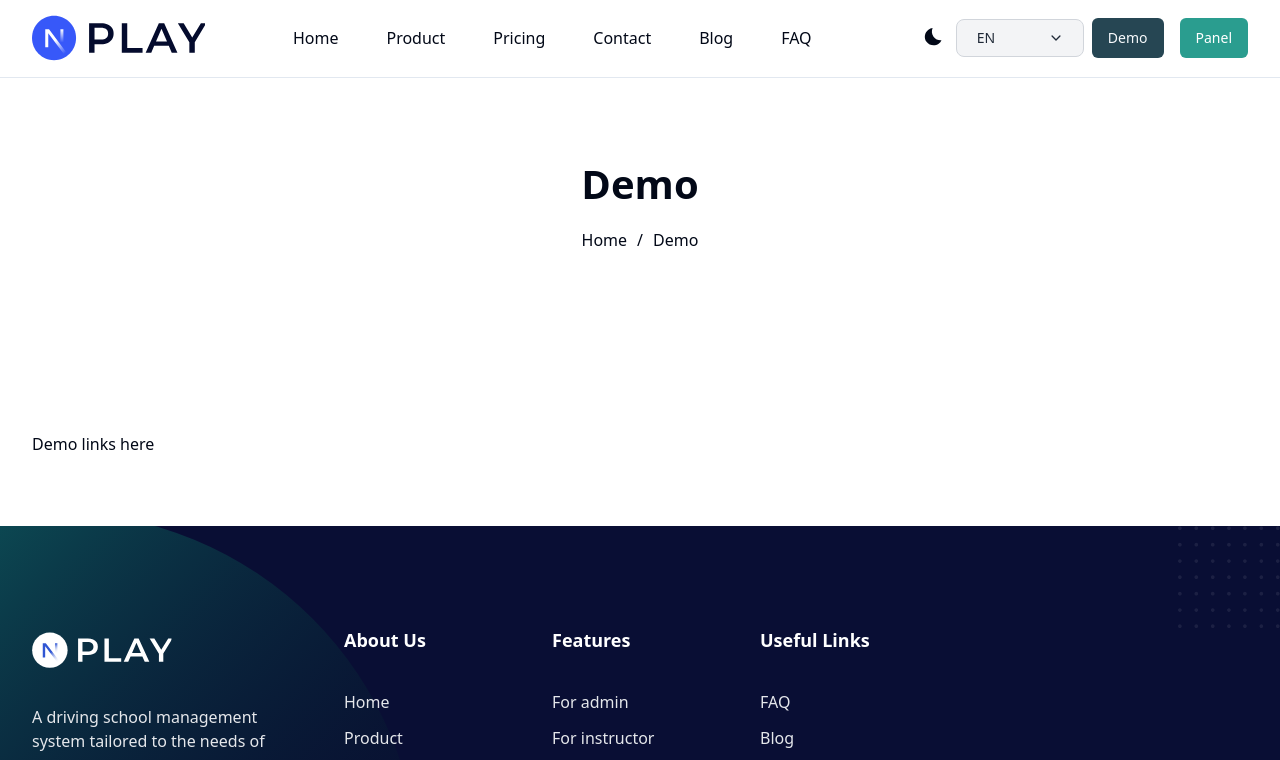
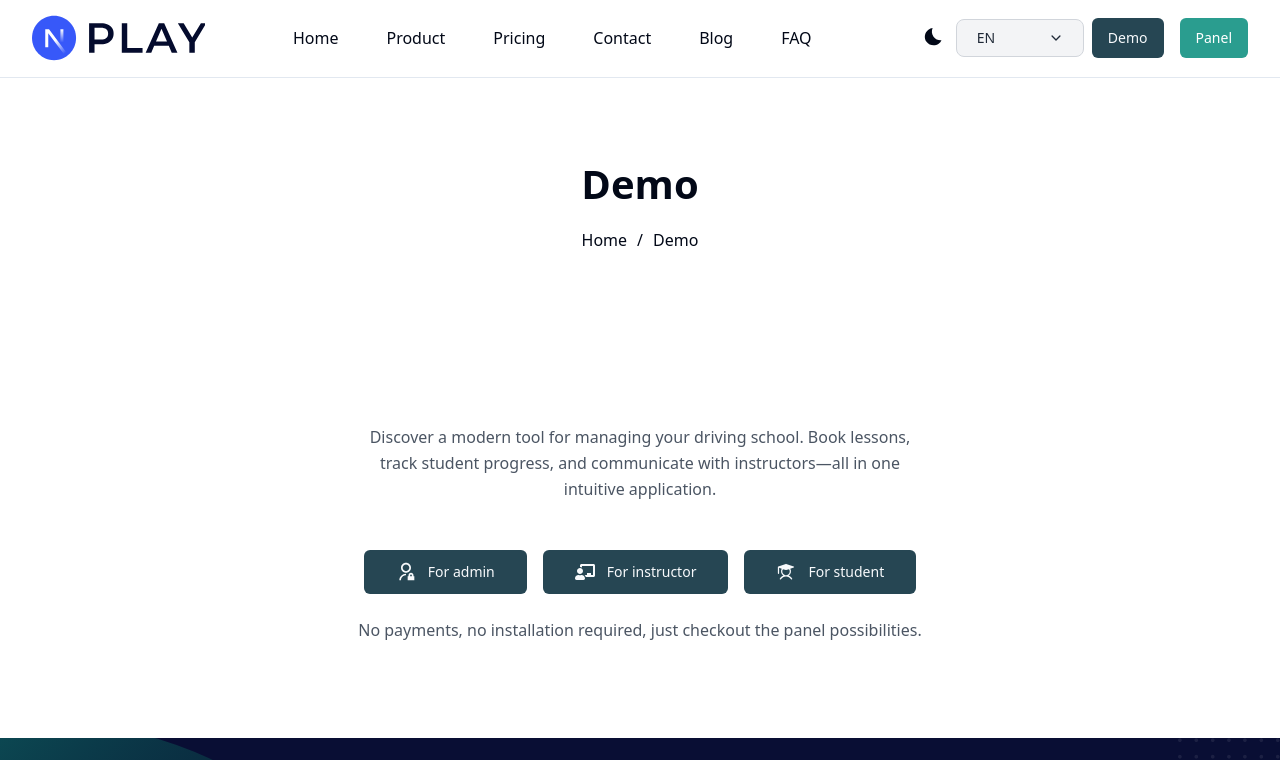
Before and after one commit to Jeden1102/osk, a Next.js app: page /en/demo in a window 1280 px wide. Shown: the top 760 px of the page. Built offline with nearby package versions, Linux system fonts and the light colour scheme.

Commit message:
master. Pricing page + demo page created.

```diff
--- a/content/en.json
+++ b/content/en.json
@@ -248,6 +248,7 @@
     "title": "Product"
   },
   "Demo": {
-    "title": "Demo"
+    "title": "Demo",
+    "legal": "No payments, no installation required, just checkout the panel possibilities."
   }
 }
--- a/content/pl.json
+++ b/content/pl.json
@@ -247,6 +247,7 @@
     "title": "Produkt"
   },
   "Demo": {
-    "title": "Wersja demonstracyjna"
+    "title": "Wersja demonstracyjna",
+    "legal": "Sprawdz wersje demo, bez platnosci, instalacji."
   }
 }
--- a/src/app/[locale]/demo/page.tsx
+++ b/src/app/[locale]/demo/page.tsx
@@ -1,8 +1,12 @@
 import Breadcrumb from "@/components/Common/Breadcrumb";
-import TextBlock from "@/components/TextBlock";
 import { Metadata } from "next";
 import { useTranslations } from "next-intl";
 import { getTranslations } from "next-intl/server";
+import { PiStudentFill } from "react-icons/pi";
+import { FaChalkboardTeacher } from "react-icons/fa";
+import { RiAdminLine } from "react-icons/ri";
+import { Button } from "@/components/ui/button";
+import { Link } from "@/navigation";
 
 interface Params {
   locale: string;
@@ -26,7 +30,49 @@ const DemoPage = ({ params }: any) => {
   return (
     <>
       <Breadcrumb pageName={t("Demo.title")} />
-      <TextBlock>Demo links here</TextBlock>
+      <section className="py-10 bg-white sm:py-16 lg:py-24">
+        <div className="px-4 mx-auto sm:px-6 lg:px-8 max-w-7xl">
+          <div className="max-w-2xl mx-auto text-center">
+            <p className="max-w-xl mx-auto mt-4 text-base leading-relaxed text-gray-600">
+              {t("Home.hero.description")}
+            </p>
+          </div>
+
+          <div className="flex flex-col items-center justify-center mt-8 space-y-4 md:space-y-0 md:space-x-4 md:flex-row lg:mt-12">
+            <Button asChild size="lg">
+              <Link
+                href="https://osk-admin.vercel.app?demo=admin"
+                className="flex gap-3"
+              >
+                <RiAdminLine fontSize="20" />
+                {t("Features.for_admin")}
+              </Link>
+            </Button>
+            <Button asChild size="lg">
+              <Link
+                href="https://osk-admin.vercel.app?demo=instructor"
+                className="flex gap-3"
+              >
+                <FaChalkboardTeacher fontSize="20" />
+                {t("Features.for_instructor")}
+              </Link>
+            </Button>
+            <Button asChild size="lg">
+              <Link
+                href="https://osk-admin.vercel.app?demo=student"
+                className="flex gap-3"
+              >
+                <PiStudentFill fontSize="20" />
+                {t("Features.for_student")}
+              </Link>
+            </Button>
+          </div>
+
+          <p className="mt-6 text-base text-center text-gray-600">
+            {t("Demo.legal")}
+          </p>
+        </div>
+      </section>
     </>
   );
 };
--- a/src/components/Pricing/index.tsx
+++ b/src/components/Pricing/index.tsx
@@ -1,28 +1,112 @@
 import SectionTitle from "../Common/SectionTitle";
 import PricingBox from "./PricingBox";
 import { pricingData } from "@/stripe/pricingData";
+import { FaCircleCheck } from "react-icons/fa6";
 
 const Pricing = () => {
   return (
     <section
       id="pricing"
-      className="relative z-20 overflow-hidden bg-white pb-12 pt-20 dark:bg-gray-900  lg:pb-[90px] lg:pt-[120px]"
+      className="relative z-20 overflow-hidden bg-white pb-12  dark:bg-gray-900  lg:pb-[90px]"
     >
       <div className="container">
-        <div className="mb-[60px]">
-          <SectionTitle
-            subtitle="Pricing Table"
-            title="title"
-            paragraph="There are many variations of passages of Lorem Ipsum available but the majority have suffered alteration in some form."
-            center
-          />
-        </div>
+        <section className="relative py-10 overflow-hidden bg-primary sm:py-16 lg:py-24">
+          <div className="absolute bottom-0 right-0 -mb-48 md:inset-y-0"></div>
 
-        <div className="-mx-4 flex flex-wrap justify-center">
-          {pricingData.map((product, i) => (
-            <PricingBox key={i} product={product} />
-          ))}
-        </div>
+          <div className="relative max-w-5xl px-4 mx-auto sm:px-6 lg:px-8">
+            <div className="grid items-end grid-cols-1 gap-y-10 md:grid-cols-2 md:gap-x-20">
+              <div>
+                <h2 className="text-3xl font-bold leading-tight text-white sm:text-4xl lg:text-5xl">
+                  Try our product. One, simple pricing.
+                </h2>
+                <p className="mt-6 text-base leading-relaxed text-blue-100">
+                  All features for one price.
+                </p>
+
+                <ul className="mt-12 space-y-4 md:mt-20">
+                  <li className="flex items-center space-x-3">
+                    <FaCircleCheck className="text-secondary text-xl" />
+
+                    <span className="text-lg font-medium text-white">
+                      {" "}
+                      Domain{" "}
+                    </span>
+                  </li>
+
+                  <li className="flex items-center space-x-3">
+                    <FaCircleCheck className="text-secondary text-xl" />
+
+                    <span className="text-lg font-medium text-white">
+                      {" "}
+                      120+ Coded Blocks{" "}
+                    </span>
+                  </li>
+
+                  <li className="flex items-center space-x-3">
+                    <FaCircleCheck className="text-secondary text-xl" />
+
+                    <span className="text-lg font-medium text-white">
+                      {" "}
+                      Unlimited Exports{" "}
+                    </span>
+                  </li>
+
+                  <li className="flex items-center space-x-3">
+                    <FaCircleCheck className="text-secondary text-xl" />
+
+                    <span className="text-lg font-medium text-white">
+                      {" "}
+                      Design Files Included{" "}
+                    </span>
+                  </li>
+
+                  <li className="flex items-center space-x-3">
+                    <FaCircleCheck className="text-secondary text-xl" />
+
+                    <span className="text-lg font-medium text-white">
+                      {" "}
+                      Commercial License{" "}
+                    </span>
+                  </li>
+                </ul>
+              </div>
+
+              <div className="lg:px-12">
+                <div className="overflow-hidden text-center bg-white rounded-md shadow-md">
+                  <div className="px-12 py-10">
+                    <h3 className="text-xs font-semibold tracking-widest uppercase text-secondary">
+                      Full Pack
+                    </h3>
+                    <p className="mt-4 text-6xl font-bold text-black">
+                      $79<span className="text-5xl font-normal">/mo</span>
+                    </p>
+
+                    <a
+                      href="#"
+                      title=""
+                      className="inline-flex items-center justify-center w-full px-4 py-4 mt-10 font-semibold text-white transition-all duration-200 rounded-full bg-secondary"
+                      role="button"
+                    >
+                      Get full access
+                      <svg
+                        className="w-5 h-5 ml-2"
+                        xmlns="http://www.w3.org/2000/svg"
+                        viewBox="0 0 20 20"
+                        fill="currentColor"
+                      >
+                        <path
+                          fill-rule="evenodd"
+                          d="M10.293 3.293a1 1 0 011.414 0l6 6a1 1 0 010 1.414l-6 6a1 1 0 01-1.414-1.414L14.586 11H3a1 1 0 110-2h11.586l-4.293-4.293a1 1 0 010-1.414z"
+                          clip-rule="evenodd"
+                        />
+                      </svg>
+                    </a>
+                  </div>
+                </div>
+              </div>
+            </div>
+          </div>
+        </section>
       </div>
     </section>
   );
```
Also changed, not shown: 1 other file (tests, documents, lock files or other folders).
